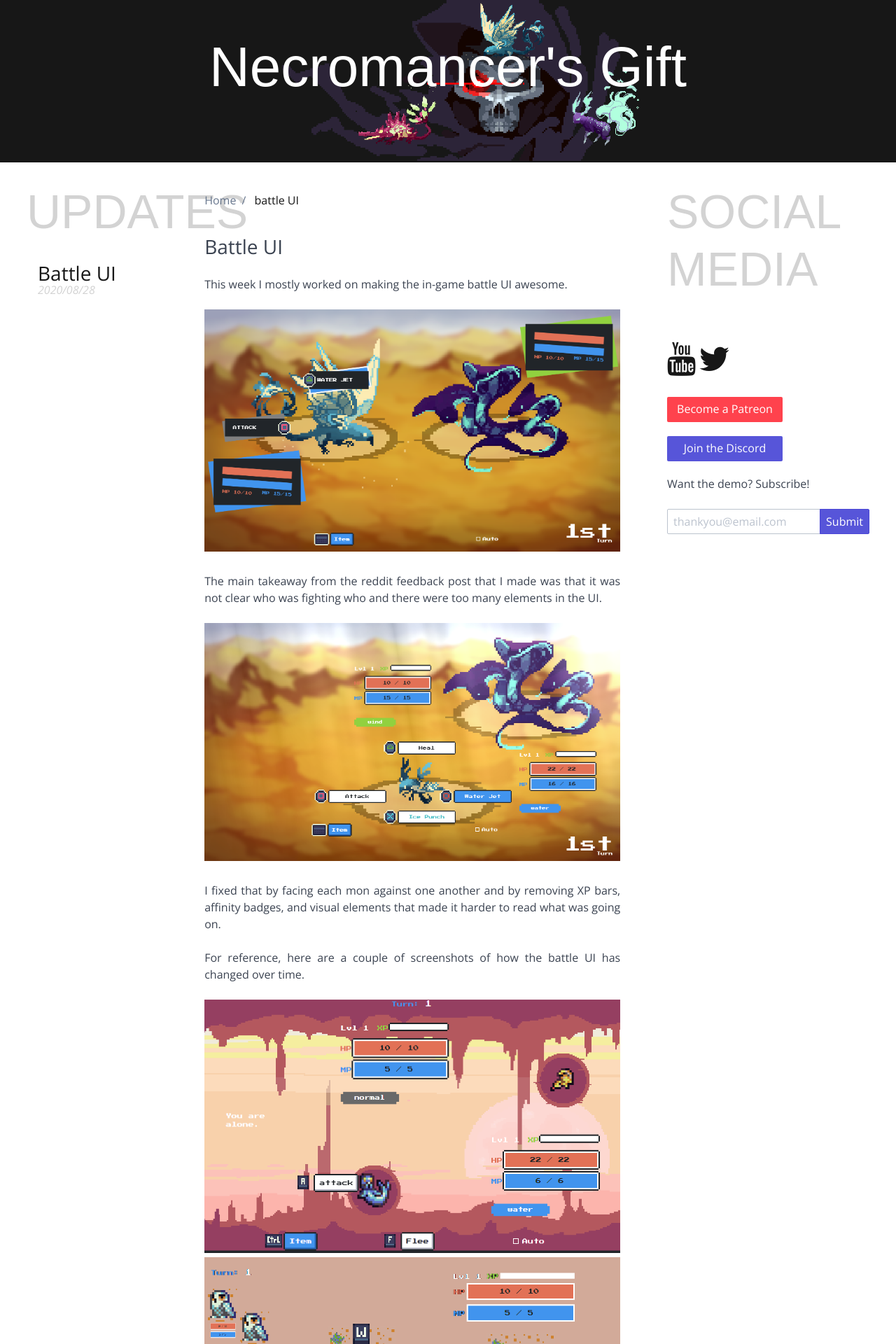
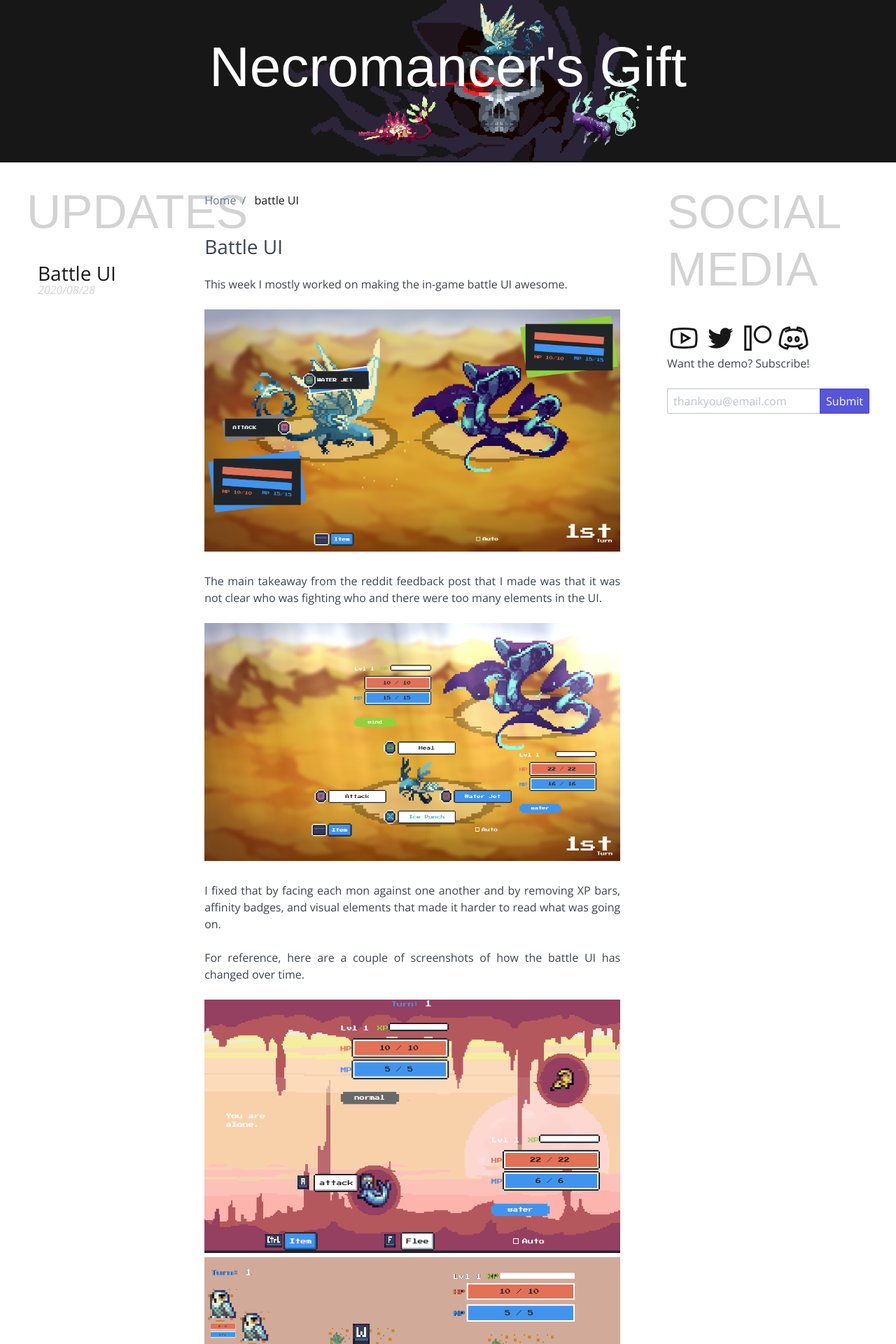
Before and after one commit to necromancers-gift/necromancers-gift.github.io, a Jekyll site: the page built from _posts/2020-08-28-battle-UI.md, in a window 1280 px wide. Shown: the top 1920 px of the page at 70% size. Built offline with Jekyll 4.4.1, drawn with Linux system fonts in a browser that asks for light colours; some web fonts are replaced.

Commit message:
feat: use line-awesome fonts for all social media links

```diff
--- a/_includes/social_media.html
+++ b/_includes/social_media.html
@@ -2,28 +2,15 @@
 <div>
   <a
     href="https://www.youtube.com/channel/UC39oc5Sq-ICfURiBrZyq1kg"
-    class="fa fa-youtube"
+    class="lab la-youtube"
   ></a>
-  <a href="https://twitter.com/_ldd" class="fa fa-twitter"></a>
+  <a href="https://twitter.com/_ldd" class="lab la-twitter"></a>
+  <a
+    href="https://www.patreon.com/bePatron?u=40946367"
+    class="lab la-patreon"
+  ></a>
+  <a href="https://www.discord.gg/u64Mg4X" class="lab la-discord"></a>
 </div>
-<a
-  class="btn"
-  style="background: #ff424d; color: white; border: none; width: 165px"
-  href="https://www.patreon.com/bePatron?u=40946367"
-  >Become a Patreon</a
->
-<a
-  class="btn"
-  style="
-    background: #5755d9;
-    color: white;
-    border: none;
-    margin: 1rem 0;
-    width: 165px;
-  "
-  href="https://www.discord.gg/u64Mg4X"
-  >Join the Discord</a
->
 <form
   class="form-horizontal mailing-list-subscription"
   action="https://necromancers-gift.us17.list-manage.com/subscribe/post?u=a0fac7bda055e7a0c5b600529&amp;id=a7b1f43a02"
--- a/_includes/styles.scss
+++ b/_includes/styles.scss
@@ -86,9 +86,9 @@ a:hover,
 }
 
 // social media icons
-a.fa {
+a.lab,
+i.lab {
   font-size: 48px;
-  margin: 1.5rem 0;
 }
 
 .column h2 {
--- a/_layouts/default.html
+++ b/_layouts/default.html
@@ -5,10 +5,7 @@
     <meta charset="utf-8">
     <title>{{ page.title }} - {{ site.title }}</title>
     <link rel="stylesheet" rel="preconnect" href="https://unpkg.com/spectre.css/dist/spectre.min.css" crossorigin>
-    <link
-      rel="stylesheet"
-      href="https://cdnjs.cloudflare.com/ajax/libs/font-awesome/4.7.0/css/font-awesome.min.css"
-    />
+    <link rel="stylesheet" href="https://maxst.icons8.com/vue-static/landings/line-awesome/line-awesome/1.3.0/css/line-awesome.min.css">
     {% capture styles %}
     {% include styles.scss %}
     {% endcapture %}
```
